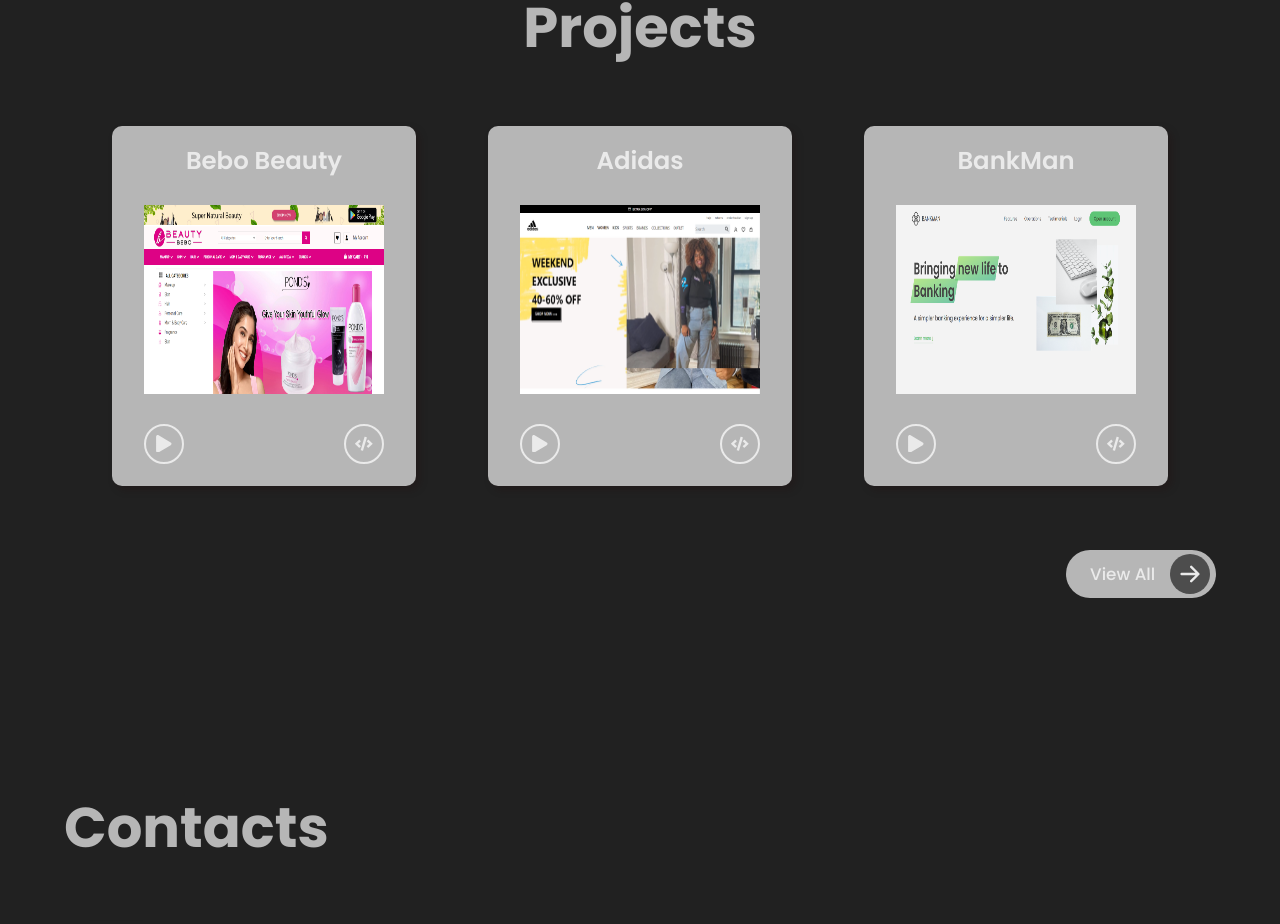
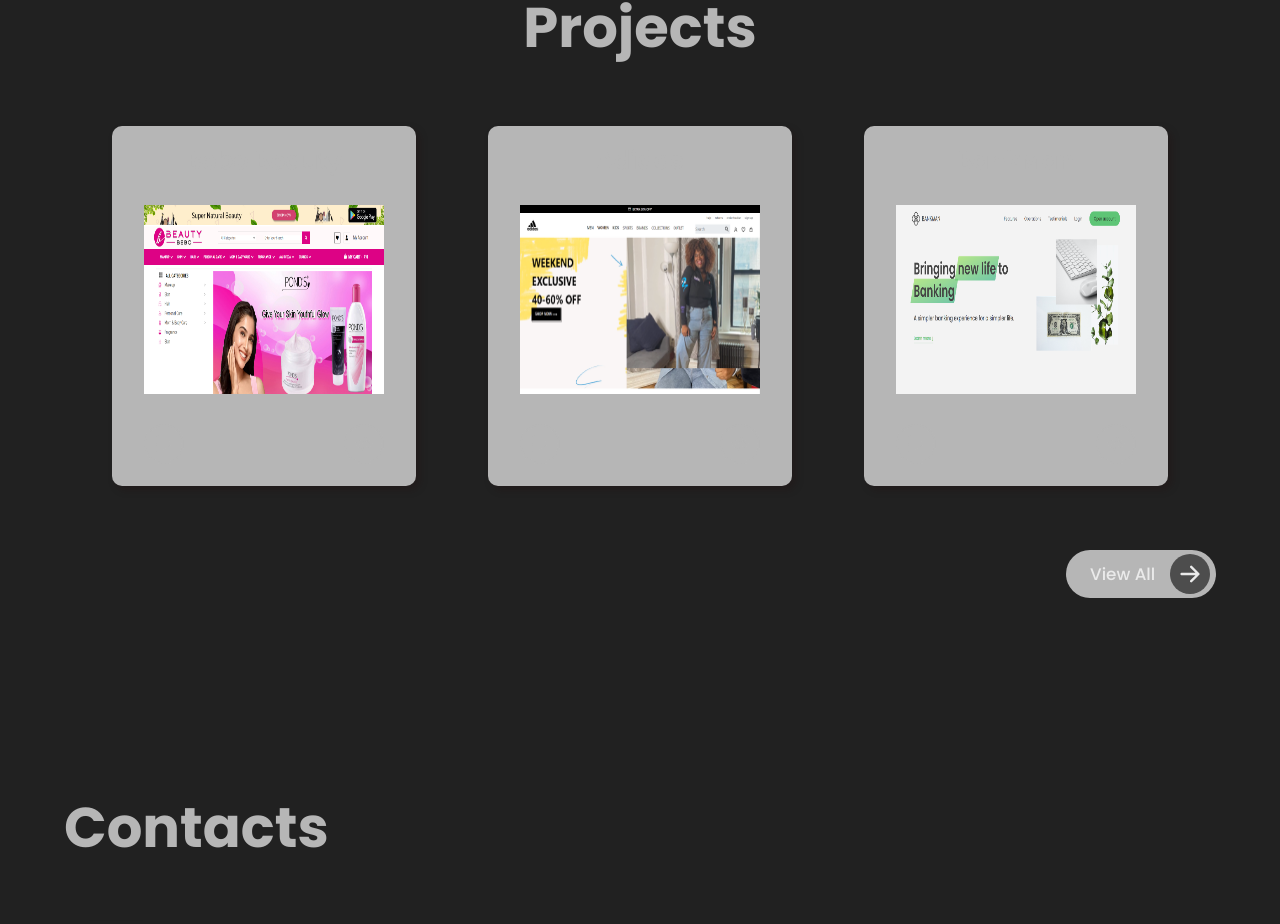
Before and after one commit to anmoljain987/new-portfolio, a React (Create React App) app: page / in a window 1280 px wide. Shown: the part 2980-3904 px from the top of the page. Built offline with nearby package versions, Linux system fonts and the light colour scheme; a web font is replaced by a local one.

Commit message:
Update SingleProject.js

```diff
--- a/src/components/Projects/SingleProject/SingleProject.js
+++ b/src/components/Projects/SingleProject/SingleProject.js
@@ -15,8 +15,8 @@
             width: 40,
             height: 40,
             borderRadius: 50,
-            border: `2px solid ${theme.tertiary}`,
-            color: theme.tertiary,
+            border: `2px solid ${theme.primary}`,
+            color: theme.primary,
             transition: 'all 0.2s',
             '&:hover': {
                 backgroundColor: theme.secondary,
@@ -44,7 +44,7 @@
                 <div className='projectContent'>
                     <h2
                         id={name.replace(' ', '-').toLowerCase()}
-                        style={{ color: theme.tertiary }}
+                        style={{ color: theme.primary }}
                     >
                         {name}
                     </h2>
```
